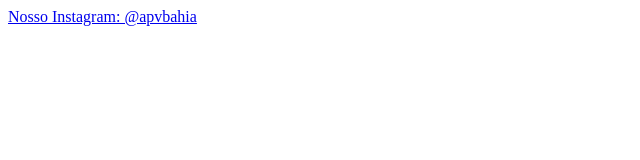
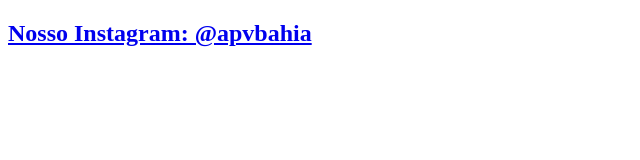
Before and after one commit to rsandrade/apv, a plain HTML site: page index.html in a window 1280 px wide. Shown: the whole page, without its empty margins (0-640 px from the left). Drawn offline with Linux system fonts and the light colour scheme.

Commit message:
Update index.html

```diff
--- a/index.html
+++ b/index.html
@@ -5,6 +5,6 @@
     <title>Aprender, Produzir e Viver</title>
   </head>
   <body>
-    <a href="https://www.instagram.com/apvbahia">Nosso Instagram: @apvbahia</a>
+    <h2><a href="https://www.instagram.com/apvbahia">Nosso Instagram: @apvbahia</a></h2>
   </body>
 </html>
```
